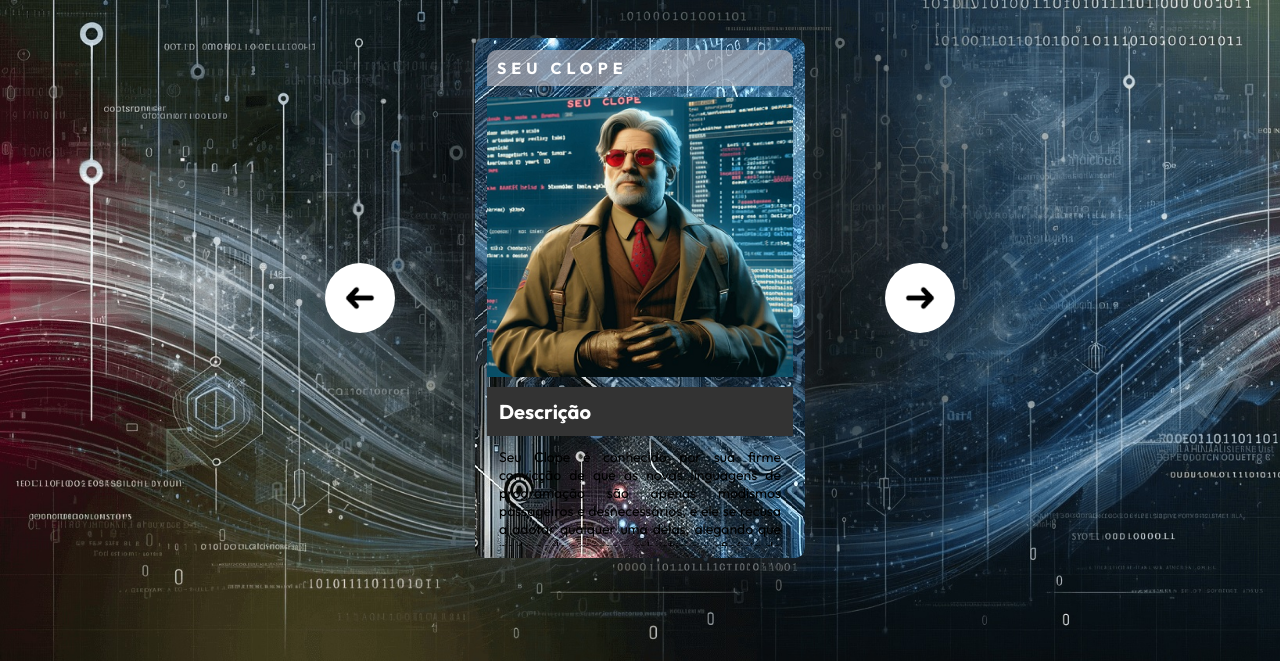
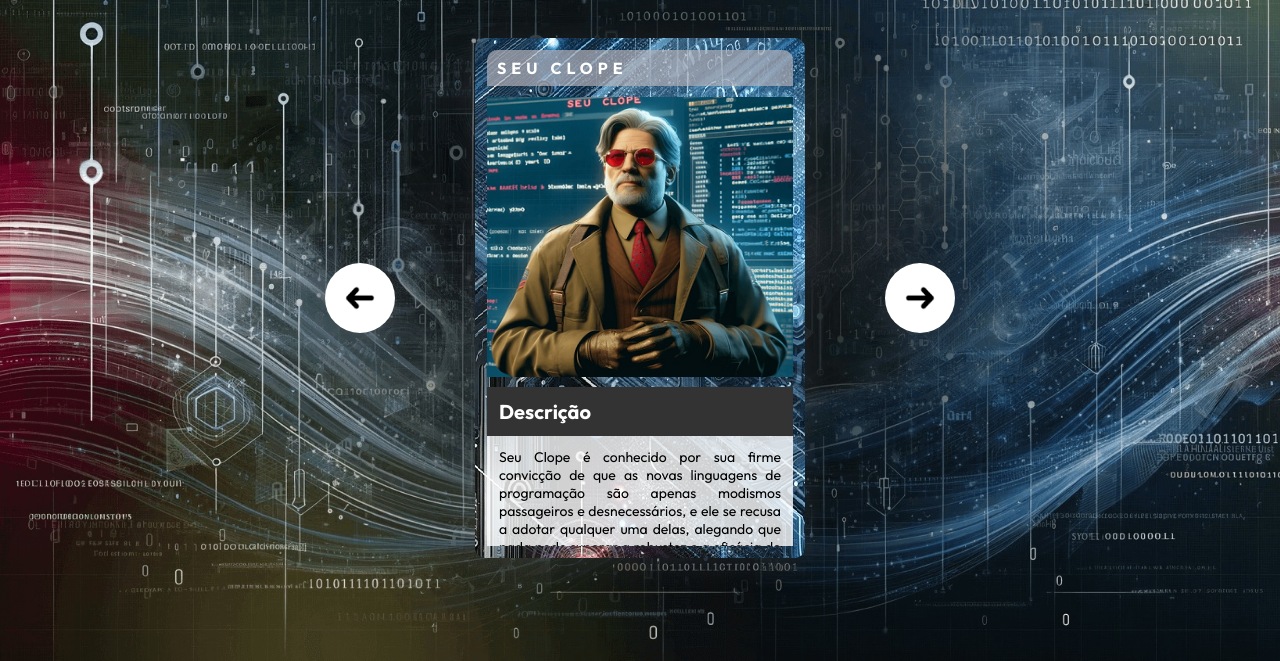
Before and after one commit to luiswiller/projeto-xdevs-szpc, a plain HTML site: page index.html in a window 1280 px wide. Shown: the part 139-800 px from the top of the page. Drawn offline with Linux system fonts and the light colour scheme.

Commit message:
Add files via upload

```diff
--- a/src/css/estilos.css
+++ b/src/css/estilos.css
@@ -102,6 +102,7 @@ body {
 }
 
 .cartao .descricao .texto {
+    background-color: rgba(255, 255, 255, 0.8);
     font-size: 14px;
     padding: 12px;
     text-align: justify;
```
